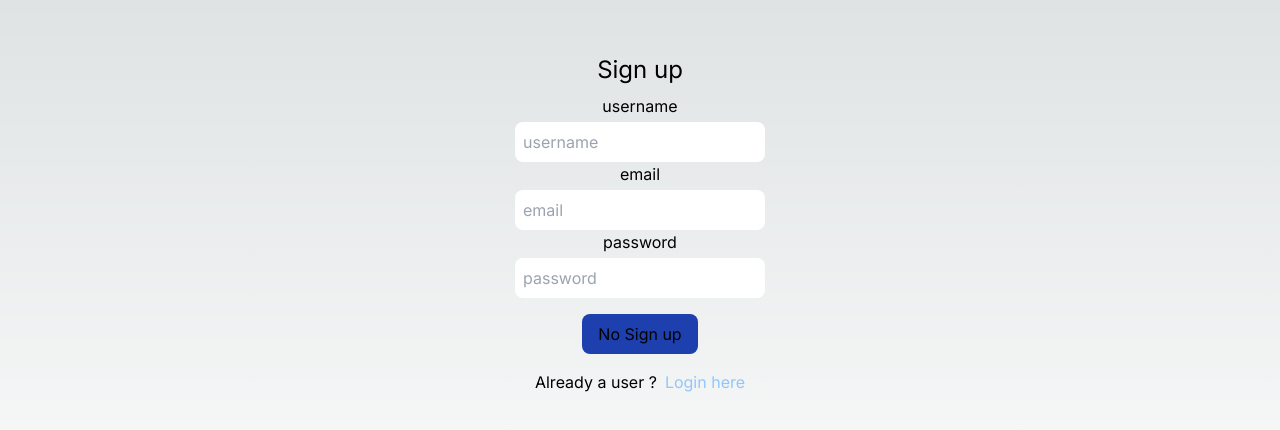
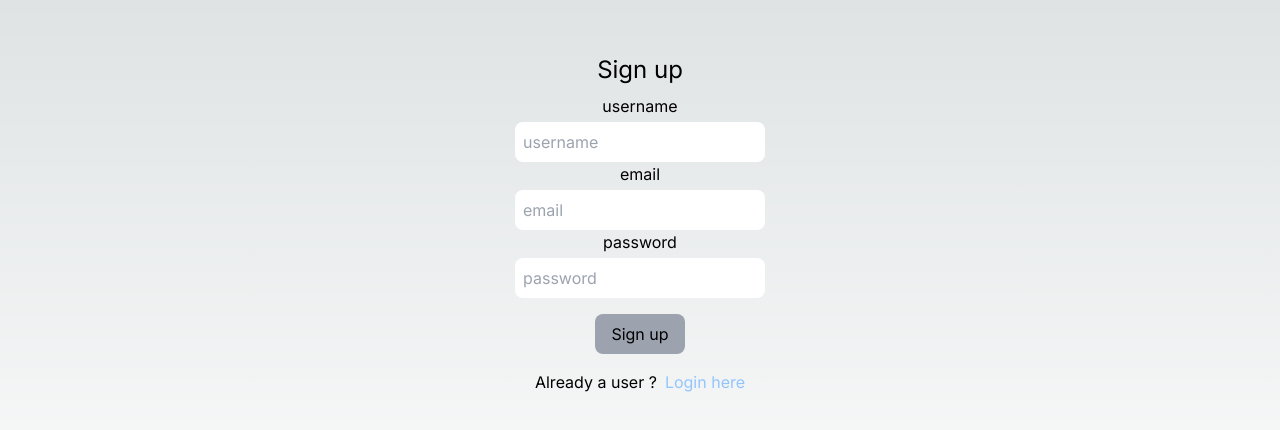
Before and after one commit to Aftab1112/NextJS-Authentication-App, a Next.js app: page /signup in a window 1280 px wide. Shown: the part 176-606 px from the top of the page. Built offline with nearby package versions, Linux system fonts and the light colour scheme.

Commit message:
added a loader and fixed button issue

```diff
--- a/package.json
+++ b/package.json
@@ -17,7 +17,8 @@
     "nodemailer": "^6.9.13",
     "react": "^18",
     "react-dom": "^18",
-    "react-hot-toast": "^2.4.1"
+    "react-hot-toast": "^2.4.1",
+    "react-spinners": "^0.13.8"
   },
   "devDependencies": {
     "@types/bcryptjs": "^2.4.6",
--- /dev/null
+++ b/src/app/components/Loader.tsx
@@ -0,0 +1,17 @@
+import React from "react";
+import { ClockLoader } from "react-spinners";
+
+interface Props {
+  loading: boolean;
+}
+
+const Loader: React.FC<Props> = ({ loading }) => {
+  if (!loading) return;
+  return (
+    <div className="fixed inset-0 z-50 flex items-center justify-center bg-gray-500 bg-opacity-50">
+      <ClockLoader size={58} color={"#000000"} />
+    </div>
+  );
+};
+
+export default Loader;
--- a/src/app/login/page.tsx
+++ b/src/app/login/page.tsx
@@ -5,6 +5,7 @@ import { useRouter } from "next/navigation";
 import React, { useEffect } from "react";
 import { useState } from "react";
 import toast from "react-hot-toast";
+import Loader from "../components/Loader";
 
 interface User {
   email: string;
@@ -18,19 +19,21 @@ const LoginPage: React.FC = () => {
     password: "",
   });
 
-  const [buttonDisabled, setButtonDisabled] = useState<boolean>(false);
+  const [buttonDisabled, setButtonDisabled] = useState<boolean>(true);
 
   const [loading, setLoading] = useState<boolean>(false);
 
-  const onChange = (e: React.ChangeEvent<HTMLInputElement>) => {
+  const onChange = (e: React.ChangeEvent<HTMLInputElement>): void => {
     setUser({ ...user, [e.target.id]: e.target.value });
   };
 
   const onLogin = async () => {
+    if (buttonDisabled) return;
+
     try {
       setLoading(true);
-      axios.post("/api/users/login", user);
-      toast.success("Login successfull !");
+      await axios.post("/api/users/login", user);
+      toast.success("Logged in successfully");
       router.push("/");
     } catch (error) {
       if (error instanceof Error) {
@@ -52,12 +55,13 @@ const LoginPage: React.FC = () => {
   }, [user]);
 
   return (
-    <div className="flex flex-col justify-center items-center min-h-screen py-2">
-      <h1 className="mb-2 text-2xl ">{loading ? "Logging In..." : "Login"}</h1>
+    <div className="flex flex-col items-center justify-center min-h-screen py-2">
+      <Loader loading={loading} />
+      <h1 className="mb-2 text-2xl ">Login</h1>
 
       <label htmlFor="email">email</label>
       <input
-        className="p-2 rounded-lg border-none mt-1 text-black"
+        className="p-2 mt-1 text-black border-none rounded-lg"
         type="email"
         id="email"
         value={user.email}
@@ -67,7 +71,7 @@ const LoginPage: React.FC = () => {
 
       <label htmlFor="password">password</label>
       <input
-        className="p-2 rounded-lg border-none mt-1 text-black"
+        className="p-2 mt-1 text-black border-none rounded-lg"
         type="password"
         id="password"
         value={user.password}
@@ -76,10 +80,14 @@ const LoginPage: React.FC = () => {
       />
 
       <button
-        className="py-2 px-4 bg-blue-800 rounded-lg mt-4 transition duration-200 hover:bg-blue-600"
+        className={`py-2 px-4 ${
+          buttonDisabled
+            ? "bg-gray-400 cursor-default"
+            : "bg-blue-800 hover:bg-blue-600 "
+        }  rounded-lg mt-4 transition duration-200 `}
         onClick={onLogin}
       >
-        {buttonDisabled ? "No Login" : "Login"}
+        Login
       </button>
 
       <div className="flex mt-4">
--- a/src/app/signup/page.tsx
+++ b/src/app/signup/page.tsx
@@ -5,6 +5,7 @@ import { useRouter } from "next/navigation";
 import React, { useEffect } from "react";
 import { useState } from "react";
 import toast from "react-hot-toast";
+import Loader from "../components/Loader";
 
 interface User {
   username: string;
@@ -20,19 +21,21 @@ const SignUpPage: React.FC = () => {
     password: "",
   });
 
-  const [buttonDisabled, setButtonDisabled] = useState<boolean>(false);
+  const [buttonDisabled, setButtonDisabled] = useState<boolean>(true);
 
   const [loading, setLoading] = useState<boolean>(false);
 
-  const onChange = (e: React.ChangeEvent<HTMLInputElement>) => {
+  const onChange = (e: React.ChangeEvent<HTMLInputElement>): void => {
     setUser({ ...user, [e.target.id]: e.target.value });
   };
 
   const onSignUp = async () => {
+    if (buttonDisabled) return;
+
     try {
       setLoading(true);
       await axios.post("/api/users/signup", user);
-      toast.success("Sign up successful !");
+      toast.success("Signed up successfully");
       router.push("/login");
     } catch (error) {
       if (error instanceof Error) {
@@ -58,12 +61,13 @@ const SignUpPage: React.FC = () => {
   }, [user]);
 
   return (
-    <div className="flex flex-col justify-center items-center min-h-screen py-2">
-      <h1 className="mb-2 text-2xl ">{loading ? "Processing" : "Sign up"}</h1>
+    <div className="flex flex-col items-center justify-center min-h-screen py-2">
+      <Loader loading={loading} />
+      <h1 className="mb-2 text-2xl ">Sign up</h1>
 
       <label htmlFor="username">username</label>
       <input
-        className="p-2 rounded-lg border-none mt-1 text-black"
+        className="p-2 mt-1 text-black border-none rounded-lg"
         type="text"
         id="username"
         value={user.username}
@@ -73,7 +77,7 @@ const SignUpPage: React.FC = () => {
 
       <label htmlFor="email">email</label>
       <input
-        className="p-2 rounded-lg border-none mt-1 text-black"
+        className="p-2 mt-1 text-black border-none rounded-lg"
         type="email"
         id="email"
         value={user.email}
@@ -83,7 +87,7 @@ const SignUpPage: React.FC = () => {
 
       <label htmlFor="password">password</label>
       <input
-        className="p-2 rounded-lg border-none mt-1 text-black"
+        className="p-2 mt-1 text-black border-none rounded-lg"
         type="password"
         id="password"
         value={user.password}
@@ -92,10 +96,14 @@ const SignUpPage: React.FC = () => {
       />
 
       <button
-        className="py-2 px-4 bg-blue-800 rounded-lg mt-4 transition duration-200 hover:bg-blue-600"
+        className={`px-4 py-2 mt-4 transition duration-200 ${
+          buttonDisabled
+            ? "bg-gray-400 cursor-default"
+            : "bg-blue-800 hover:bg-blue-600"
+        } rounded-lg `}
         onClick={onSignUp}
       >
-        {buttonDisabled ? "No Sign up" : "Sign up"}
+        Sign up
       </button>
 
       <div className="flex mt-4">
```
Also changed, not shown: 1 other file (tests, documents, lock files or other folders).
